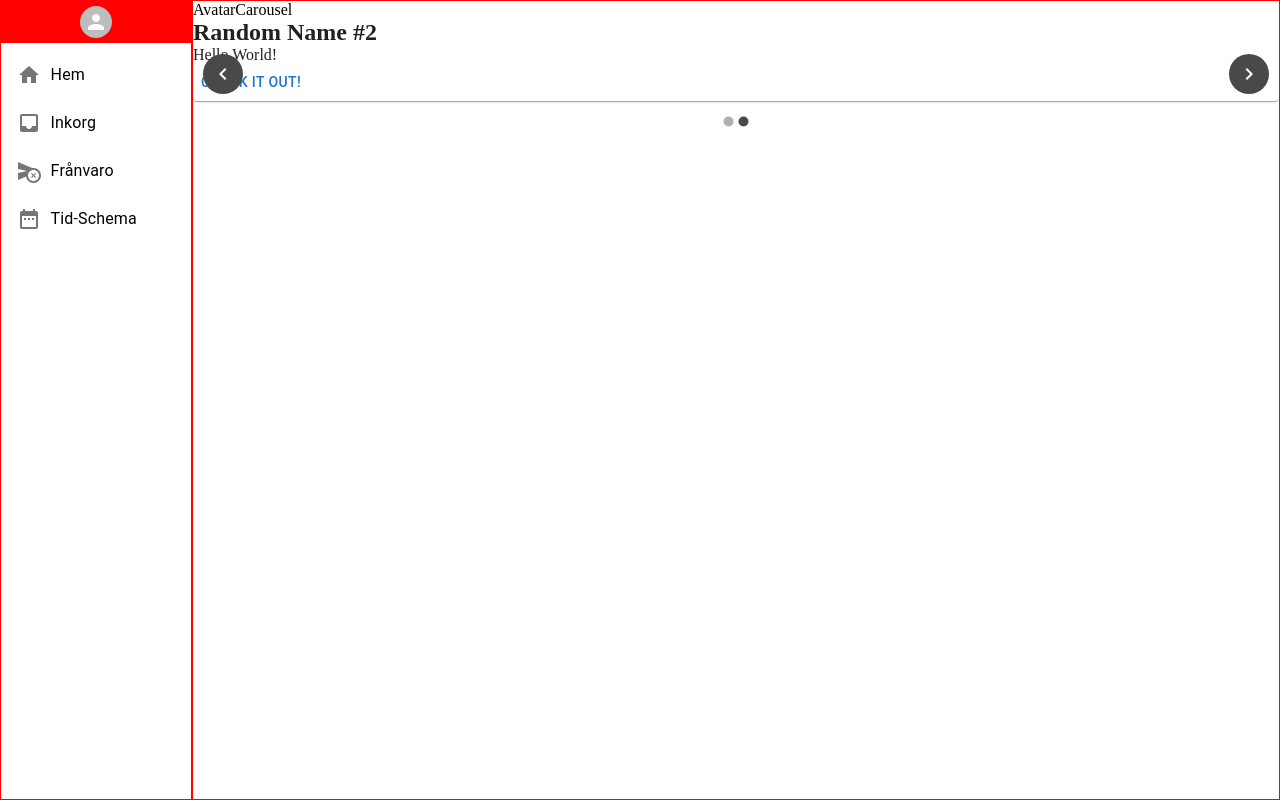
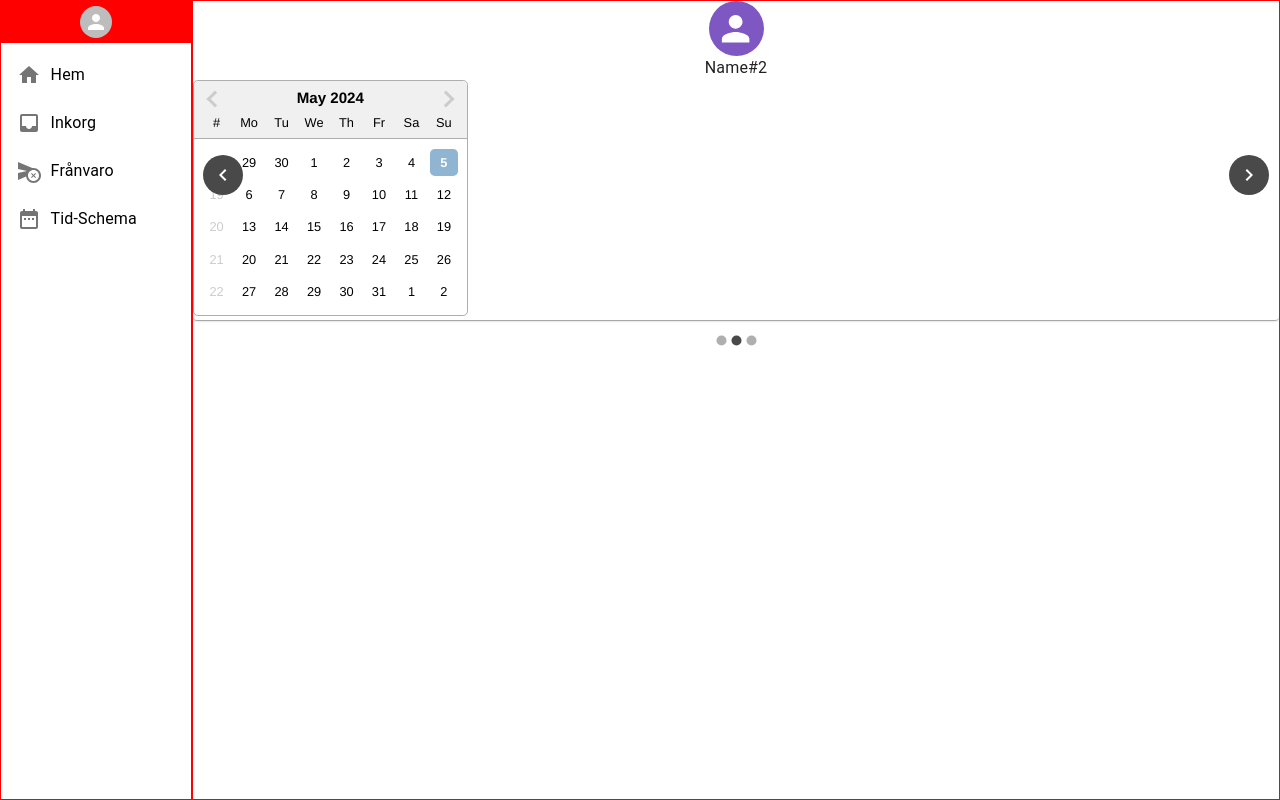
Before and after one commit to A-ForssmanP/InteractWithSchool, a React (Vite) app in the folder frontend/: page /tidsschema in a window 1280 px wide. Built offline with nearby package versions, Linux system fonts and the light colour scheme; the HTML template or start-up script is replaced by a standard one.

Commit message:
AvatarCarousel,RangeDatePicker-Components
Adding AvatarCarousel and RangeDatePicker components. The RangeDatePicker component is imported on the AvatarCarouselItem, that lets the user select dates for the TimeSchedule.

```diff
--- a/frontend/src/components/avatarCarousel/AvatarCarousel.jsx
+++ b/frontend/src/components/avatarCarousel/AvatarCarousel.jsx
@@ -1,7 +1,17 @@
-import React from "react";
+import Carousel from "react-material-ui-carousel";
+import AvatarCarouselItem from "../avatarCarouselItem/AvatarCarouselItem";
+import { deepOrange, deepPurple, green } from "@mui/material/colors";
 
-function AvatarCarousel() {
-  return <div>AvatarCarousel</div>;
+function AvatarCarousel({ avatarItems }) {
+  const bgColors = [deepOrange[400], deepPurple[400], green[400]];
+
+  return (
+    <Carousel navButtonsAlwaysVisible="true">
+      {avatarItems.map((item, i) => (
+        <AvatarCarouselItem key={i} item={item} bgColor={bgColors[i]} />
+      ))}
+    </Carousel>
+  );
 }
 
 export default AvatarCarousel;
--- /dev/null
+++ b/frontend/src/components/avatarCarouselItem/AvatarCarouselItem.jsx
@@ -0,0 +1,23 @@
+import { Paper, Button, Box, Avatar, Typography } from "@mui/material";
+import RangeDatePicker from "../rangeDatepicker/RangeDatePicker";
+
+function AvatarCarouselItem({ item, bgColor }) {
+  return (
+    <Paper>
+      <Box
+        display={"flex"}
+        justifyContent="center"
+        alignItems={"center"}
+        flexDirection={"column"}
+      >
+        <Avatar sx={{ bgcolor: bgColor, width: 55, height: 55 }}></Avatar>
+        <Typography>{item.firstName}</Typography>
+      </Box>
+      <Box>
+        <RangeDatePicker />
+      </Box>
+    </Paper>
+  );
+}
+
+export default AvatarCarouselItem;
--- a/frontend/src/components/carouselSlider/CarouselItem.jsx
+++ /dev/null
@@ -1,14 +0,0 @@
-import { Paper, Button } from "@mui/material";
-
-function CarouselItem({ item }) {
-  return (
-    <Paper>
-      <h2>{item.name}</h2>
-      <p>{item.description}</p>
-
-      <Button className="CheckButton">Check it out!</Button>
-    </Paper>
-  );
-}
-
-export default CarouselItem;
--- a/frontend/src/components/carouselSlider/CarouselSlider.jsx
+++ /dev/null
@@ -1,26 +0,0 @@
-import Carousel from "react-material-ui-carousel";
-import CarouselItem from "./CarouselItem";
-import { Paper, Button } from "@mui/material";
-
-function CarouselSlider() {
-  const items = [
-    {
-      name: "Random Name #1",
-      description: "Probably the most random thing you have ever seen!",
-    },
-    {
-      name: "Random Name #2",
-      description: "Hello World!",
-    },
-  ];
-
-  return (
-    <Carousel navButtonsAlwaysVisible="true">
-      {items.map((item, i) => (
-        <CarouselItem key={i} item={item} />
-      ))}
-    </Carousel>
-  );
-}
-
-export default CarouselSlider;
--- /dev/null
+++ b/frontend/src/components/rangeDatepicker/RangeDatePicker.jsx
@@ -0,0 +1,34 @@
+import DatePicker from "react-datepicker";
+import "react-datepicker/dist/react-datepicker.css";
+import { useState } from "react";
+
+function RangeDatePicker() {
+  const [startDate, setStartDate] = useState(new Date());
+  const [endDate, setEndDate] = useState(null);
+
+  //handle dateChange
+  const onChange = (dates) => {
+    const [start, end] = dates;
+    setStartDate(start);
+    setEndDate(end);
+  };
+
+  return (
+    <DatePicker
+      swapRange
+      selected={startDate}
+      onChange={onChange}
+      startDate={startDate}
+      endDate={endDate}
+      // excludeDates={[addDays(new Date(), 1), addDays(new Date(), 5)]}
+      selectsRange
+      selectsDisabledDaysInRange
+      inline
+      calendarStartDay={1}
+      showWeekNumbers
+      excludeD={["5-7-24"]}
+    />
+  );
+}
+
+export default RangeDatePicker;
--- a/frontend/src/pages/TimeSchedule/TimeSchedule.jsx
+++ b/frontend/src/pages/TimeSchedule/TimeSchedule.jsx
@@ -1,11 +1,23 @@
 import AvatarCarousel from "../../components/avatarCarousel/AvatarCarousel";
-import CarouselSlider from "../../components/carouselSlider/CarouselSlider";
 
 function TimeSchedule() {
+  const avatarItems = [
+    {
+      firstName: "Name#1",
+      description: "Probably the most random thing you have ever seen!",
+    },
+    {
+      firstName: "Name#2",
+      description: "Hello World!",
+    },
+    {
+      firstName: "Name#3",
+      description: "I Love Coffe!",
+    },
+  ];
   return (
     <div>
-      <AvatarCarousel />
-      <CarouselSlider />
+      <AvatarCarousel avatarItems={avatarItems} />
     </div>
   );
 }
```
